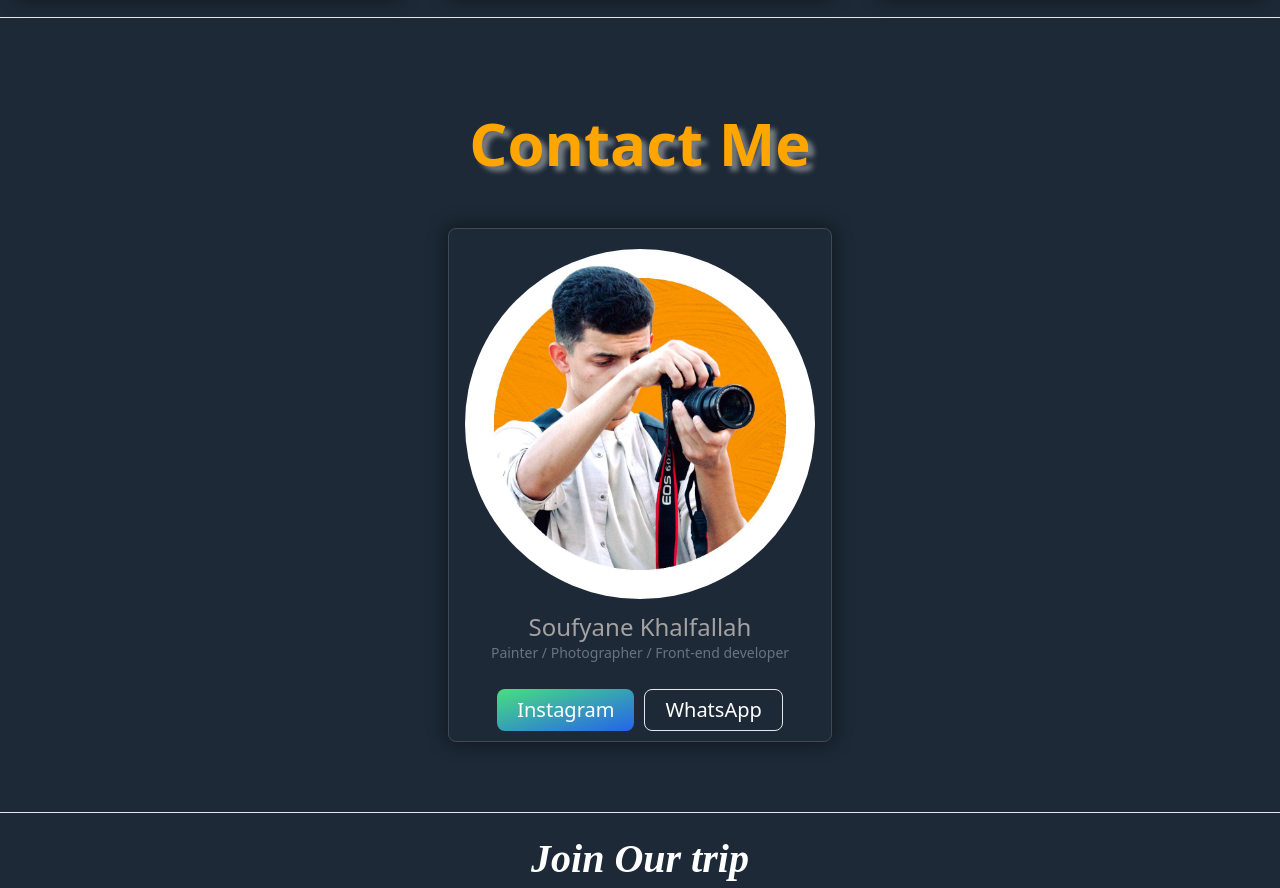
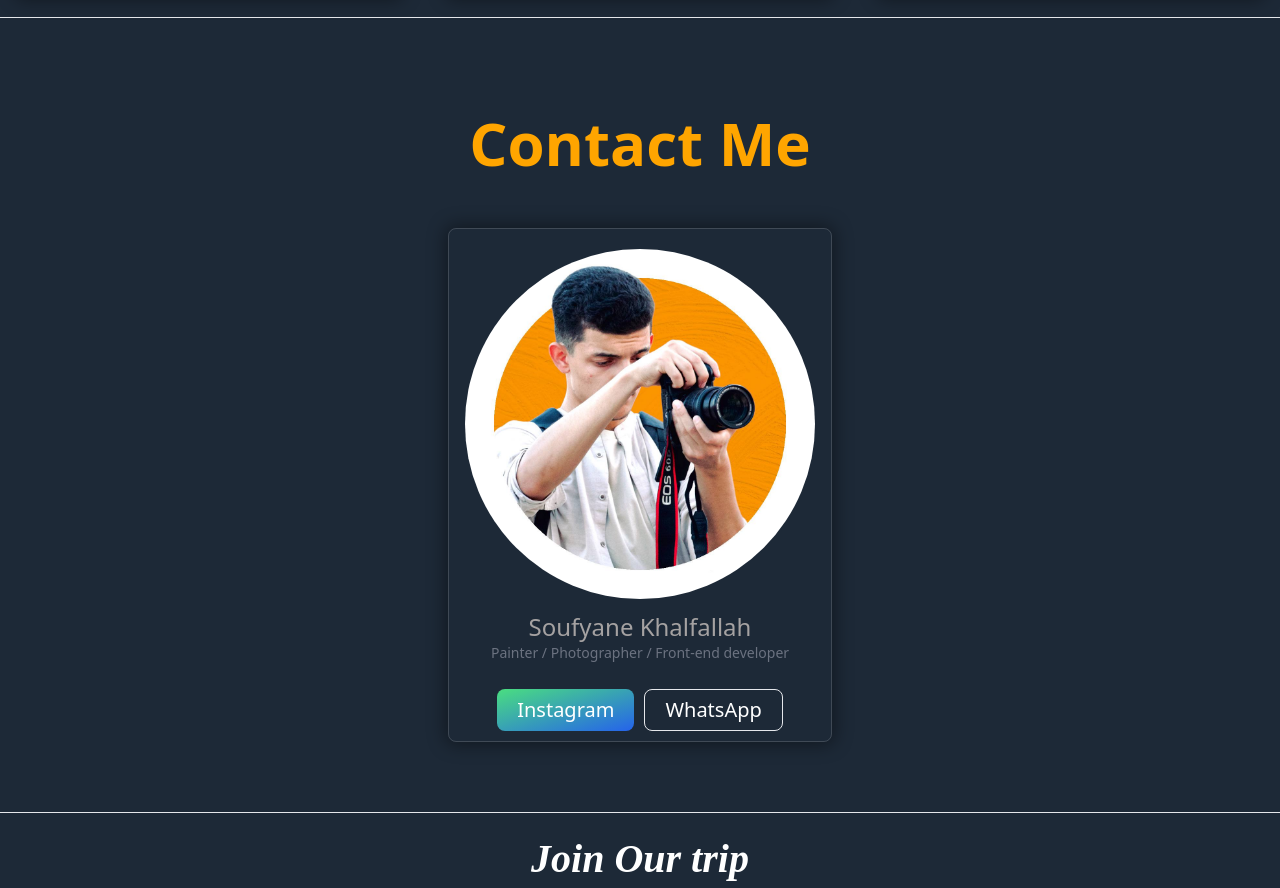
Before and after one commit to soufyaneKh28/ArtPortfolio, a website: page public/index.html in a window 1280 px wide. Shown: the part 6985-7873 px from the top of the page. Drawn offline with nearby package versions, Linux system fonts and the light colour scheme.

Commit message:
shadow removing

```diff
--- a/public/Style.css
+++ b/public/Style.css
@@ -222,7 +222,6 @@ footer li:hover {
   margin-bottom: 30px;
   font-size: 60px;
   font-weight: bold;
-  text-shadow: 6px 5px 5px #c0c0c08c;
 }
 
 footer {
```
